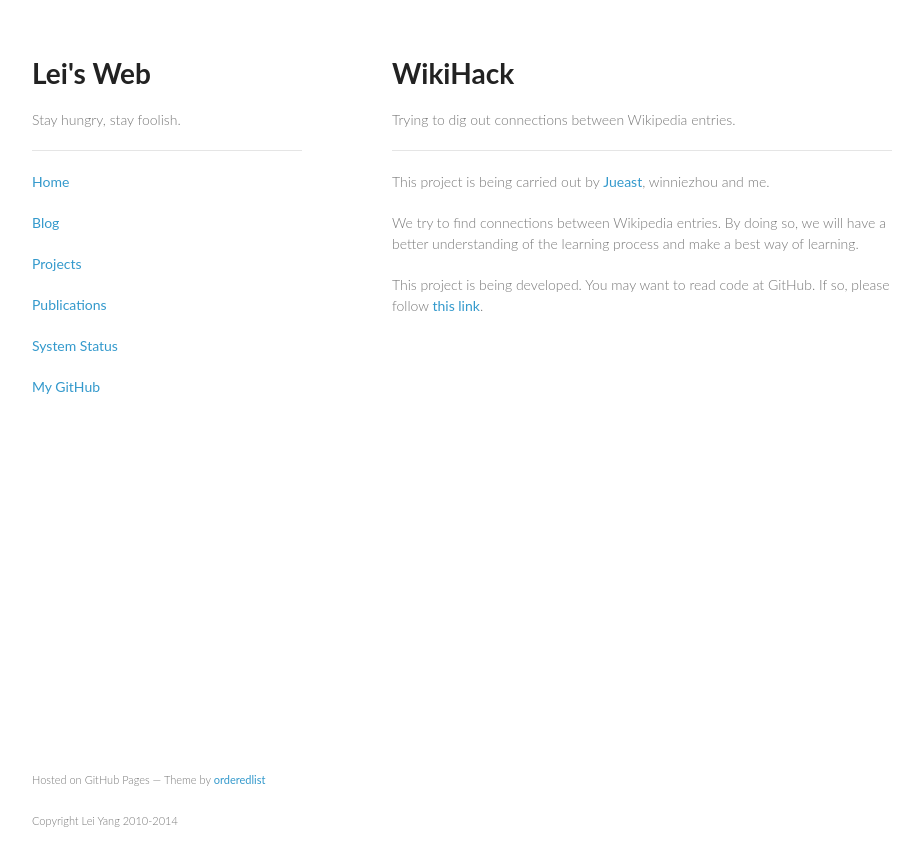
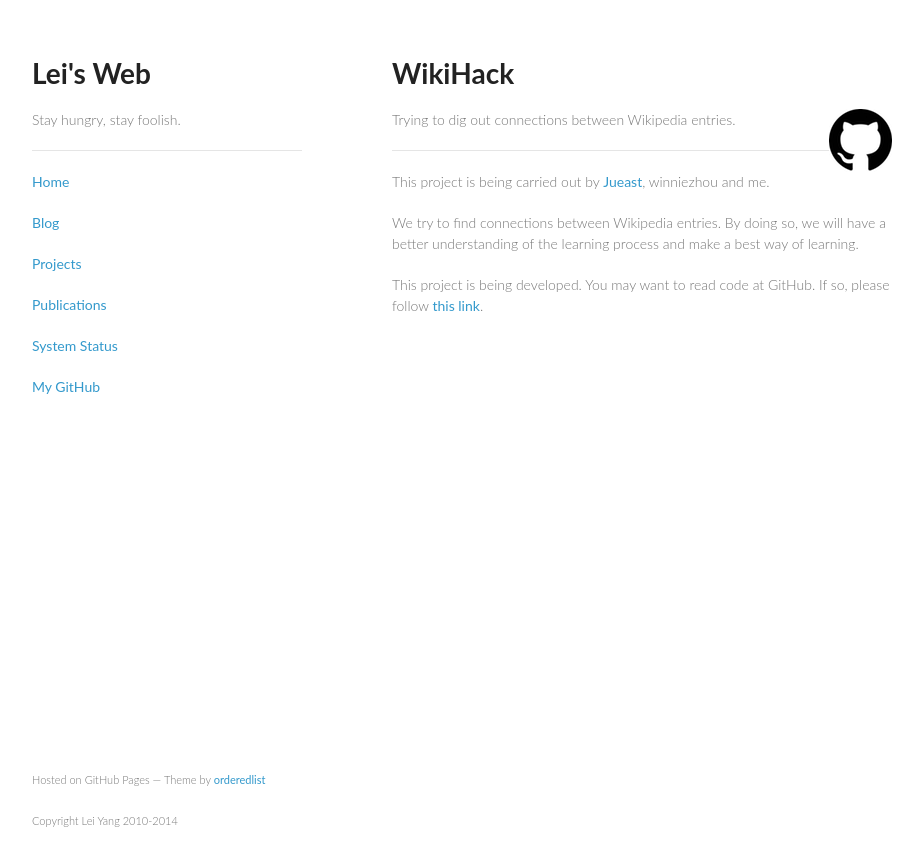
Before and after one commit to yangl1996/homepage, a Jekyll site: the page built from _posts/2014-09-02-WikiHack.md, in a window 1280 px wide. Shown: the top 866 px of the page, without its empty margins (178-1101 px from the left). Built offline with Jekyll 4.4.1, drawn with Linux system fonts in a browser that asks for light colours; some web fonts are replaced.

Commit message:
Update minimal_project.html

```diff
--- a/_layouts/minimal_project.html
+++ b/_layouts/minimal_project.html
@@ -2,8 +2,8 @@
 
 <section>
     <h1>{{ page.title }}</h1>
-    {% if post.ghlink %}
-    <a href="{{ post.ghlink }}">
+    {% if page.ghlink %}
+    <a href="{{ page.ghlink }}">
          <img src="/static/ghicon.png" align="right">
     </a>
     {% endif %}
```
